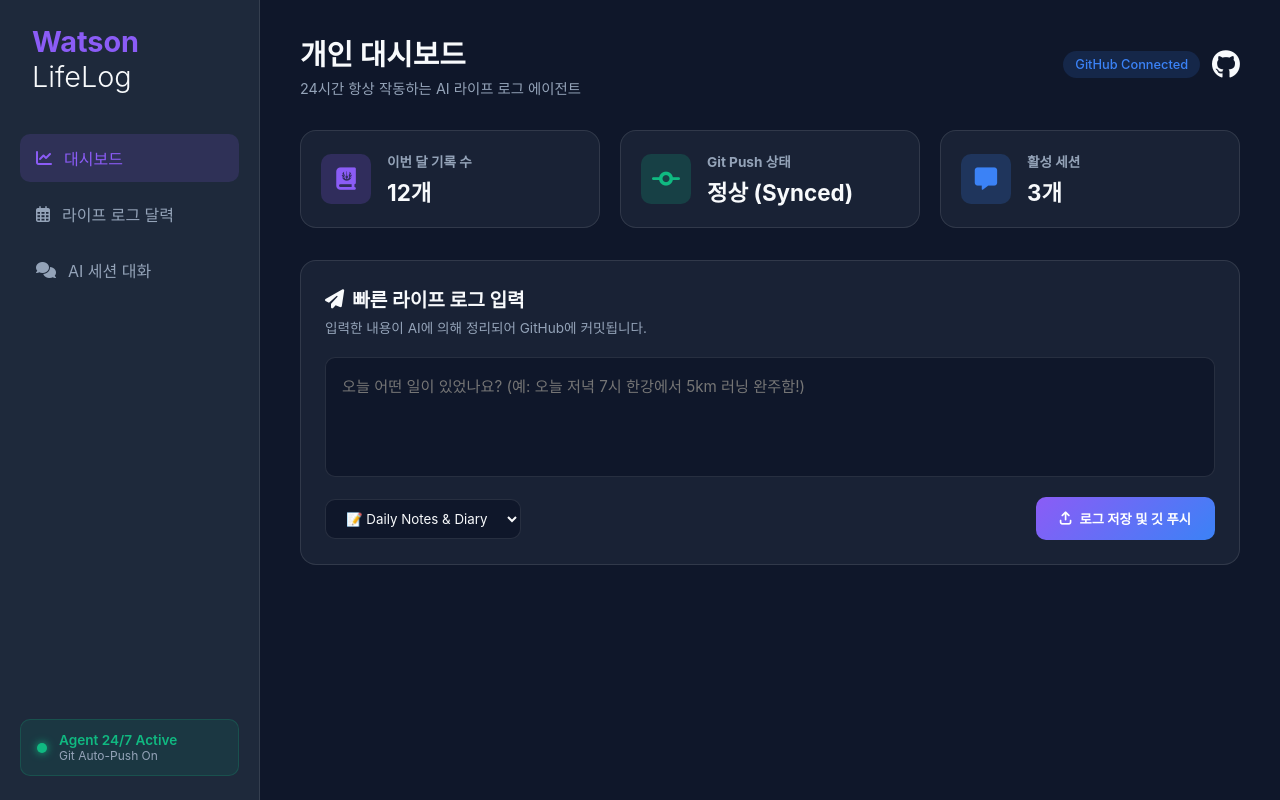
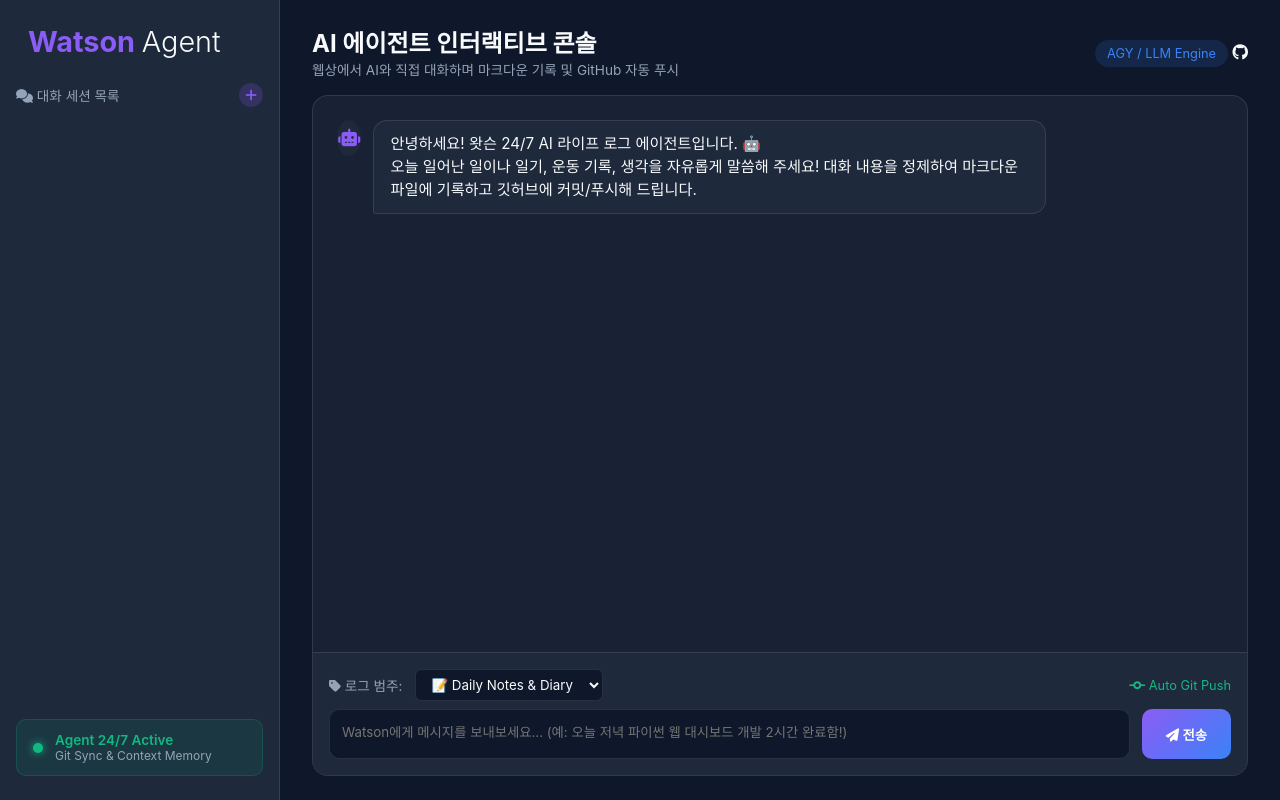
Before and after one commit to glshlee/watson-bot, a FastAPI app: page / in a window 1280 px wide. Run offline with FastAPI, Linux system fonts and the light colour scheme; data that the repository does not hold is empty.

Commit message:
feat(web): Build Interactive AI Agent Console UI with AGY/LLM Provider

```diff
--- a/app/static/css/style.css
+++ b/app/static/css/style.css
@@ -35,10 +35,10 @@ body {
 
 /* Sidebar */
 .sidebar {
-    width: 260px;
+    width: 280px;
     background: var(--bg-secondary);
     border-right: 1px solid var(--border-color);
-    padding: 24px 20px;
+    padding: 24px 16px;
     display: flex;
     flex-direction: column;
     justify-content: space-between;
@@ -50,6 +50,7 @@ body {
     gap: 12px;
     font-size: 1.2rem;
     color: var(--accent-purple);
+    margin-bottom: 24px;
 }
 
 .logo span {
@@ -57,28 +58,56 @@ body {
     font-weight: 300;
 }
 
-.nav-menu {
-    margin-top: 40px;
+.session-section {
+    flex: 1;
+    display: flex;
+    flex-direction: column;
+    overflow: hidden;
+}
+
+.session-header {
+    display: flex;
+    justify-content: space-between;
+    align-items: center;
+    font-size: 0.85rem;
+    color: var(--text-secondary);
+    margin-bottom: 12px;
+}
+
+.session-header button {
+    background: rgba(139, 92, 246, 0.2);
+    color: var(--accent-purple);
+    border: none;
+    width: 24px;
+    height: 24px;
+    border-radius: 50%;
+    cursor: pointer;
+}
+
+.session-list {
+    flex: 1;
+    overflow-y: auto;
     display: flex;
     flex-direction: column;
     gap: 8px;
-    flex: 1;
 }
 
-.nav-item {
-    display: flex;
-    align-items: center;
-    gap: 12px;
-    padding: 12px 16px;
+.session-item {
+    padding: 10px 12px;
+    border-radius: var(--radius-md);
+    background: rgba(255, 255, 255, 0.03);
     color: var(--text-secondary);
-    text-decoration: none;
-    border-radius: var(--radius-md);
-    transition: all 0.2s ease;
+    font-size: 0.85rem;
+    cursor: pointer;
+    white-space: nowrap;
+    overflow: hidden;
+    text-overflow: ellipsis;
+    transition: all 0.2s;
 }
 
-.nav-item:hover, .nav-item.active {
+.session-item:hover, .session-item.active {
     background: rgba(139, 92, 246, 0.15);
-    color: var(--accent-purple);
+    color: var(--text-primary);
 }
 
 .system-status {
@@ -89,15 +118,13 @@ body {
     display: flex;
     align-items: center;
     gap: 12px;
+    margin-top: 16px;
 }
 
-.status-indicator {
+.status-indicator.online {
     width: 10px;
     height: 10px;
     border-radius: 50%;
-}
-
-.status-indicator.online {
     background-color: var(--accent-green);
     box-shadow: 0 0 8px var(--accent-green);
 }
@@ -116,32 +143,27 @@ body {
 /* Main Content */
 .main-content {
     flex: 1;
-    padding: 32px 40px;
-    overflow-y: auto;
+    display: flex;
+    flex-direction: column;
+    padding: 24px 32px;
+    height: 100vh;
 }
 
 .top-header {
     display: flex;
     justify-content: space-between;
     align-items: center;
-    margin-bottom: 32px;
+    margin-bottom: 16px;
 }
 
 .header-title h1 {
-    font-size: 1.8rem;
+    font-size: 1.5rem;
     font-weight: 700;
 }
 
 .header-title p {
     color: var(--text-secondary);
-    font-size: 0.9rem;
-    margin-top: 4px;
-}
-
-.user-profile {
-    display: flex;
-    align-items: center;
-    gap: 12px;
+    font-size: 0.85rem;
 }
 
 .badge {
@@ -150,144 +172,139 @@ body {
     padding: 6px 12px;
     border-radius: 20px;
     font-size: 0.8rem;
-    font-weight: 500;
 }
 
-.avatar {
-    font-size: 1.8rem;
-    color: var(--text-primary);
+/* Chat Console Wrapper */
+.chat-console-wrapper {
+    flex: 1;
+    display: flex;
+    flex-direction: column;
+    background: var(--bg-glass);
+    border: 1px solid var(--border-color);
+    border-radius: var(--radius-lg);
+    overflow: hidden;
 }
 
-/* Stats Grid */
-.stats-grid {
-    display: grid;
-    grid-template-columns: repeat(auto-fit, minmax(220px, 1fr));
-    gap: 20px;
-    margin-bottom: 32px;
-}
-
-.stat-card {
-    background: var(--bg-glass);
-    backdrop-filter: blur(10px);
-    border: 1px solid var(--border-color);
-    padding: 20px;
-    border-radius: var(--radius-lg);
+.chat-messages-container {
+    flex: 1;
+    padding: 24px;
+    overflow-y: auto;
     display: flex;
-    align-items: center;
+    flex-direction: column;
     gap: 16px;
 }
 
-.stat-icon {
-    width: 50px;
-    height: 50px;
-    border-radius: var(--radius-md);
+.message {
+    display: flex;
+    gap: 12px;
+    max-width: 80%;
+}
+
+.message.user {
+    align-self: flex-end;
+    flex-direction: row-reverse;
+}
+
+.message.assistant {
+    align-self: flex-start;
+}
+
+.message .avatar {
+    width: 36px;
+    height: 36px;
+    border-radius: 50%;
+    background: var(--bg-secondary);
     display: flex;
     align-items: center;
     justify-content: center;
-    font-size: 1.4rem;
+    color: var(--accent-purple);
+    font-size: 1.1rem;
 }
 
-.stat-icon.purple { background: rgba(139, 92, 246, 0.2); color: var(--accent-purple); }
-.stat-icon.green { background: rgba(16, 185, 129, 0.2); color: var(--accent-green); }
-.stat-icon.blue { background: rgba(59, 130, 246, 0.2); color: var(--accent-blue); }
+.message.user .avatar {
+    background: var(--accent-blue);
+    color: white;
+}
 
-.stat-data h3 {
+.bubble {
+    padding: 12px 16px;
+    border-radius: 14px;
+    font-size: 0.95rem;
+    line-height: 1.5;
+    word-break: break-word;
+}
+
+.message.user .bubble {
+    background: linear-gradient(135deg, var(--accent-purple), var(--accent-blue));
+    color: white;
+    border-bottom-right-radius: 2px;
+}
+
+.message.assistant .bubble {
+    background: var(--bg-secondary);
+    border: 1px solid var(--border-color);
+    color: var(--text-primary);
+    border-bottom-left-radius: 2px;
+}
+
+/* Input Area */
+.chat-input-wrapper {
+    background: var(--bg-secondary);
+    border-top: 1px solid var(--border-color);
+    padding: 16px;
+}
+
+.category-bar {
+    display: flex;
+    align-items: center;
+    gap: 12px;
+    margin-bottom: 8px;
     font-size: 0.85rem;
     color: var(--text-secondary);
-}
-
-.stat-value {
-    font-size: 1.4rem;
-    font-weight: 700;
-    margin-top: 4px;
-}
-
-/* Quick Chat Section */
-.quick-chat-section {
-    background: var(--bg-glass);
-    border: 1px solid var(--border-color);
-    border-radius: var(--radius-lg);
-    padding: 24px;
-}
-
-.section-header h2 {
-    font-size: 1.2rem;
-    display: flex;
-    align-items: center;
-    gap: 8px;
-}
-
-.section-header .subtitle {
-    font-size: 0.85rem;
-    color: var(--text-secondary);
-    display: block;
-    margin-top: 4px;
-    margin-bottom: 20px;
-}
-
-.chat-input-box textarea {
-    width: 100%;
-    height: 120px;
-    background: var(--bg-primary);
-    border: 1px solid var(--border-color);
-    border-radius: var(--radius-md);
-    padding: 16px;
-    color: var(--text-primary);
-    font-size: 0.95rem;
-    resize: none;
-    outline: none;
-}
-
-.chat-input-box textarea:focus {
-    border-color: var(--accent-purple);
-}
-
-.input-actions {
-    display: flex;
-    justify-content: space-between;
-    align-items: center;
-    margin-top: 16px;
 }
 
 select {
     background: var(--bg-primary);
     color: var(--text-primary);
     border: 1px solid var(--border-color);
-    padding: 10px 16px;
+    padding: 6px 12px;
+    border-radius: 6px;
+    outline: none;
+}
+
+.push-status-badge {
+    margin-left: auto;
+    color: var(--accent-green);
+    font-size: 0.8rem;
+}
+
+.input-row {
+    display: flex;
+    gap: 12px;
+}
+
+textarea {
+    flex: 1;
+    height: 50px;
+    background: var(--bg-primary);
+    border: 1px solid var(--border-color);
     border-radius: var(--radius-md);
+    padding: 12px;
+    color: var(--text-primary);
+    resize: none;
     outline: none;
+}
+
+textarea:focus {
+    border-color: var(--accent-purple);
 }
 
 .btn-primary {
     background: linear-gradient(135deg, var(--accent-purple), var(--accent-blue));
     color: white;
     border: none;
-    padding: 12px 24px;
+    padding: 0 24px;
     border-radius: var(--radius-md);
     font-weight: 600;
     cursor: pointer;
-    display: flex;
-    align-items: center;
-    gap: 8px;
-    transition: opacity 0.2s;
 }
-
-.btn-primary:hover {
-    opacity: 0.9;
-}
-
-.result-toast {
-    margin-top: 16px;
-    padding: 12px 16px;
-    background: rgba(16, 185, 129, 0.15);
-    border: 1px solid var(--accent-green);
-    color: var(--accent-green);
-    border-radius: var(--radius-md);
-    display: flex;
-    align-items: center;
-    gap: 8px;
-}
-
-.result-toast.hidden {
-    display: none;
-}
--- a/app/static/js/main.js
+++ b/app/static/js/main.js
@@ -1,46 +1,135 @@
 document.addEventListener("DOMContentLoaded", () => {
+    let currentSessionId = "web_default_session";
+
+    const chatMessages = document.getElementById("chat-messages");
+    const chatInput = document.getElementById("chat-input");
     const sendBtn = document.getElementById("send-btn");
-    const quickInput = document.getElementById("quick-input");
     const categorySelect = document.getElementById("category-select");
-    const resultToast = document.getElementById("result-toast");
-    const toastMsg = document.getElementById("toast-msg");
+    const sessionList = document.getElementById("session-list");
+    const newSessionBtn = document.getElementById("new-session-btn");
 
-    sendBtn.addEventListener("click", async () => {
-        const text = quickInput.value.trim();
-        if (!text) {
-            alert("내용을 입력해주세요!");
+    // Fetch and render session list
+    async function loadSessions() {
+        try {
+            const res = await fetch("/api/sessions");
+            if (res.ok) {
+                const sessions = await res.json();
+                sessionList.innerHTML = "";
+                sessions.forEach(s => {
+                    const item = document.createElement("div");
+                    item.className = `session-item ${s.id === currentSessionId ? 'active' : ''}`;
+                    item.innerText = s.title || s.id;
+                    item.onclick = () => switchSession(s.id);
+                    sessionList.appendChild(item);
+                });
+            }
+        } catch (e) {
+            console.error("Failed to load sessions", e);
+        }
+    }
+
+    // Switch Session and load history
+    async function switchSession(sessionId) {
+        currentSessionId = sessionId;
+        await loadSessions();
+        try {
+            const res = await fetch(`/api/sessions/${sessionId}/history`);
+            if (res.ok) {
+                const data = await res.json();
+                renderHistory(data.history);
+            }
+        } catch (e) {
+            console.error("Failed to load session history", e);
+        }
+    }
+
+    function renderHistory(history) {
+        chatMessages.innerHTML = "";
+        if (!history || history.length === 0) {
+            appendMessage("assistant", "안녕하세요! 새 세션이 시작되었습니다. 무엇이든 기록해 주세요! 🤖");
             return;
         }
+        history.forEach(msg => {
+            appendMessage(msg.role, msg.content);
+        });
+        scrollToBottom();
+    }
+
+    function appendMessage(role, text) {
+        const msgDiv = document.createElement("div");
+        msgDiv.className = `message ${role}`;
+
+        const avatar = document.createElement("div");
+        avatar.className = "avatar";
+        avatar.innerHTML = role === "user" ? '<i class="fa-solid fa-user"></i>' : '<i class="fa-solid fa-robot"></i>';
+
+        const bubble = document.createElement("div");
+        bubble.className = "bubble";
+        bubble.innerText = text;
+
+        msgDiv.appendChild(avatar);
+        msgDiv.appendChild(bubble);
+        chatMessages.appendChild(msgDiv);
+        scrollToBottom();
+    }
+
+    function scrollToBottom() {
+        chatMessages.scrollTop = chatMessages.scrollHeight;
+    }
+
+    // Send Message Handler
+    sendBtn.addEventListener("click", async () => {
+        const text = chatInput.value.trim();
+        if (!text) return;
+
+        appendMessage("user", text);
+        chatInput.value = "";
 
         sendBtn.disabled = true;
-        sendBtn.innerHTML = '<i class="fa-solid fa-spinner fa-spin"></i> 저장 중...';
+        sendBtn.innerHTML = '<i class="fa-solid fa-spinner fa-spin"></i>';
 
         try {
-            const response = await fetch("/api/log", {
+            const res = await fetch("/api/chat", {
                 method: "POST",
                 headers: { "Content-Type": "application/json" },
                 body: JSON.stringify({
-                    session_id: "web_default_session",
+                    session_id: currentSessionId,
                     message: text,
                     category: categorySelect.value
                 })
             });
 
-            const data = await response.json();
-            if (response.ok) {
-                toastMsg.innerText = `성공: ${data.filepath} 저장 및 Git 처리 완료`;
-                resultToast.classList.remove("hidden");
-                quickInput.value = "";
-                setTimeout(() => resultToast.classList.add("hidden"), 5000);
+            if (res.ok) {
+                const data = await res.json();
+                appendMessage("assistant", data.ai_response);
+                if (data.git_pushed) {
+                    appendMessage("assistant", `✅ [Git Push 완료] ${data.filepath} 저장됨.`);
+                }
+                await loadSessions();
             } else {
-                alert(`오류: ${data.detail || '저장 실패'}`);
+                appendMessage("assistant", "⚠️ 처리 중 오류가 발생했습니다.");
             }
-        } catch (err) {
-            console.error(err);
-            alert("서버 통신 중 오류가 발생했습니다.");
+        } catch (e) {
+            console.error(e);
+            appendMessage("assistant", "⚠️ 서버 연결 오류가 발생했습니다.");
         } finally {
             sendBtn.disabled = false;
-            sendBtn.innerHTML = '<i class="fa-solid fa-arrow-up-from-bracket"></i> 로그 저장 및 깃 푸시';
+            sendBtn.innerHTML = '<i class="fa-solid fa-paper-plane"></i> 전송';
         }
     });
+
+    chatInput.addEventListener("keydown", (e) => {
+        if (e.key === "Enter" && !e.shiftKey) {
+            e.preventDefault();
+            sendBtn.click();
+        }
+    });
+
+    newSessionBtn.addEventListener("click", () => {
+        const newId = `web_session_${Date.now()}`;
+        switchSession(newId);
+    });
+
+    // Initial Load
+    loadSessions();
 });
--- a/app/templates/index.html
+++ b/app/templates/index.html
@@ -3,7 +3,7 @@
 <head>
     <meta charset="UTF-8">
     <meta name="viewport" content="width=device-width, initial-scale=1.0">
-    <title>Watson - 24/7 GitHub LifeLog AI Agent</title>
+    <title>Watson - 24/7 AI Agent Console</title>
     <link rel="stylesheet" href="https://cdnjs.cloudflare.com/ajax/libs/font-awesome/6.4.0/css/all.min.css">
     <link rel="stylesheet" href="/static/css/style.css">
 </head>
@@ -13,94 +13,70 @@
         <aside class="sidebar">
             <div class="logo">
                 <i class="fa-solid fa-brain-circuit"></i>
-                <h2>Watson <span>LifeLog</span></h2>
+                <h2>Watson <span>Agent</span></h2>
             </div>
 
-            <nav class="nav-menu">
-                <a href="#" class="nav-item active" data-tab="dashboard">
-                    <i class="fa-solid fa-chart-line"></i> 대시보드
-                </a>
-                <a href="#" class="nav-item" data-tab="calendar">
-                    <i class="fa-regular fa-calendar-days"></i> 라이프 로그 달력
-                </a>
-                <a href="#" class="nav-item" data-tab="chat">
-                    <i class="fa-solid fa-comments"></i> AI 세션 대화
-                </a>
-            </nav>
+            <div class="session-section">
+                <div class="session-header">
+                    <span><i class="fa-solid fa-comments"></i> 대화 세션 목록</span>
+                    <button id="new-session-btn" title="새 세션 시작"><i class="fa-solid fa-plus"></i></button>
+                </div>
+                <div id="session-list" class="session-list">
+                    <!-- Dynamic Sessions -->
+                </div>
+            </div>
 
             <div class="system-status">
                 <div class="status-indicator online"></div>
                 <div class="status-info">
                     <p class="status-title">Agent 24/7 Active</p>
-                    <p class="status-sub">Git Auto-Push On</p>
+                    <p class="status-sub">Git Sync & Context Memory</p>
                 </div>
             </div>
         </aside>
 
-        <!-- Main Content Area -->
+        <!-- Main Chat Area -->
         <main class="main-content">
             <!-- Header Bar -->
             <header class="top-header">
                 <div class="header-title">
-                    <h1 id="page-title">개인 대시보드</h1>
-                    <p id="page-subtitle">24시간 항상 작동하는 AI 라이프 로그 에이전트</p>
+                    <h1 id="chat-title">AI 에이전트 인터랙티브 콘솔</h1>
+                    <p id="chat-subtitle">웹상에서 AI와 직접 대화하며 마크다운 기록 및 GitHub 자동 푸시</p>
                 </div>
                 <div class="user-profile">
-                    <span class="badge">GitHub Connected</span>
+                    <span class="badge">AGY / LLM Engine</span>
                     <i class="fa-brands fa-github avatar"></i>
                 </div>
             </header>
 
-            <!-- Dashboard View -->
-            <div id="dashboard-tab" class="tab-content active">
-                <div class="stats-grid">
-                    <div class="stat-card">
-                        <div class="stat-icon purple"><i class="fa-solid fa-book-journal-whills"></i></div>
-                        <div class="stat-data">
-                            <h3>이번 달 기록 수</h3>
-                            <p class="stat-value" id="log-count">12개</p>
-                        </div>
-                    </div>
-                    <div class="stat-card">
-                        <div class="stat-icon green"><i class="fa-solid fa-code-commit"></i></div>
-                        <div class="stat-data">
-                            <h3>Git Push 상태</h3>
-                            <p class="stat-value" id="git-status">정상 (Synced)</p>
-                        </div>
-                    </div>
-                    <div class="stat-card">
-                        <div class="stat-icon blue"><i class="fa-solid fa-message"></i></div>
-                        <div class="stat-data">
-                            <h3>활성 세션</h3>
-                            <p class="stat-value" id="session-count">3개</p>
+            <!-- Chat Console Area -->
+            <div class="chat-console-wrapper">
+                <div id="chat-messages" class="chat-messages-container">
+                    <div class="message assistant">
+                        <div class="avatar"><i class="fa-solid fa-robot"></i></div>
+                        <div class="bubble">
+                            안녕하세요! 왓슨 24/7 AI 라이프 로그 에이전트입니다. 🤖<br>
+                            오늘 일어난 일이나 일기, 운동 기록, 생각을 자유롭게 말씀해 주세요! 대화 내용을 정제하여 마크다운 파일에 기록하고 깃허브에 커밋/푸시해 드립니다.
                         </div>
                     </div>
                 </div>
 
-                <!-- Quick Action & Chat Box -->
-                <div class="quick-chat-section">
-                    <div class="section-header">
-                        <h2><i class="fa-solid fa-paper-plane"></i> 빠른 라이프 로그 입력</h2>
-                        <span class="subtitle">입력한 내용이 AI에 의해 정리되어 GitHub에 커밋됩니다.</span>
-                    </div>
-
-                    <div class="chat-input-box">
-                        <textarea id="quick-input" placeholder="오늘 어떤 일이 있었나요? (예: 오늘 저녁 7시 한강에서 5km 러닝 완주함!)"></textarea>
-                        <div class="input-actions">
+                <!-- Input Box Bar -->
+                <div class="chat-input-wrapper">
+                    <div class="category-bar">
+                        <label><i class="fa-solid fa-tag"></i> 로그 범주:</label>
                         <select id="category-select">
                             <option value="Daily Notes & Diary">📝 Daily Notes & Diary</option>
                             <option value="Workout & Health">🏋️ Workout & Health</option>
                             <option value="Ideas & Thoughts">💡 Ideas & Thoughts</option>
                         </select>
+                        <span id="push-status-badge" class="push-status-badge"><i class="fa-solid fa-code-commit"></i> Auto Git Push</span>
+                    </div>
+                    <div class="input-row">
+                        <textarea id="chat-input" placeholder="Watson에게 메시지를 보내보세요... (예: 오늘 저녁 파이썬 웹 대시보드 개발 2시간 완료함!)"></textarea>
                         <button id="send-btn" class="btn-primary">
-                                <i class="fa-solid fa-arrow-up-from-bracket"></i> 로그 저장 및 깃 푸시
+                            <i class="fa-solid fa-paper-plane"></i> 전송
                         </button>
-                        </div>
-                    </div>
-
-                    <div id="result-toast" class="result-toast hidden">
-                        <i class="fa-solid fa-circle-check"></i>
-                        <span id="toast-msg">기록이 성공적으로 저장 및 푸시되었습니다.</span>
                     </div>
                 </div>
             </div>
```
Also changed, not shown: app/routers/web_router.py (+15 -3 lines), app/services/llm_provider.py (added, +37 -0 lines), app/services/supervisor_service.py (+13 -5 lines), tests/test_supervisor_service.py (+1 -1 lines), tests/test_web_router.py (+17 -6 lines). Lines whose indentation alone changed are shown as unchanged.
